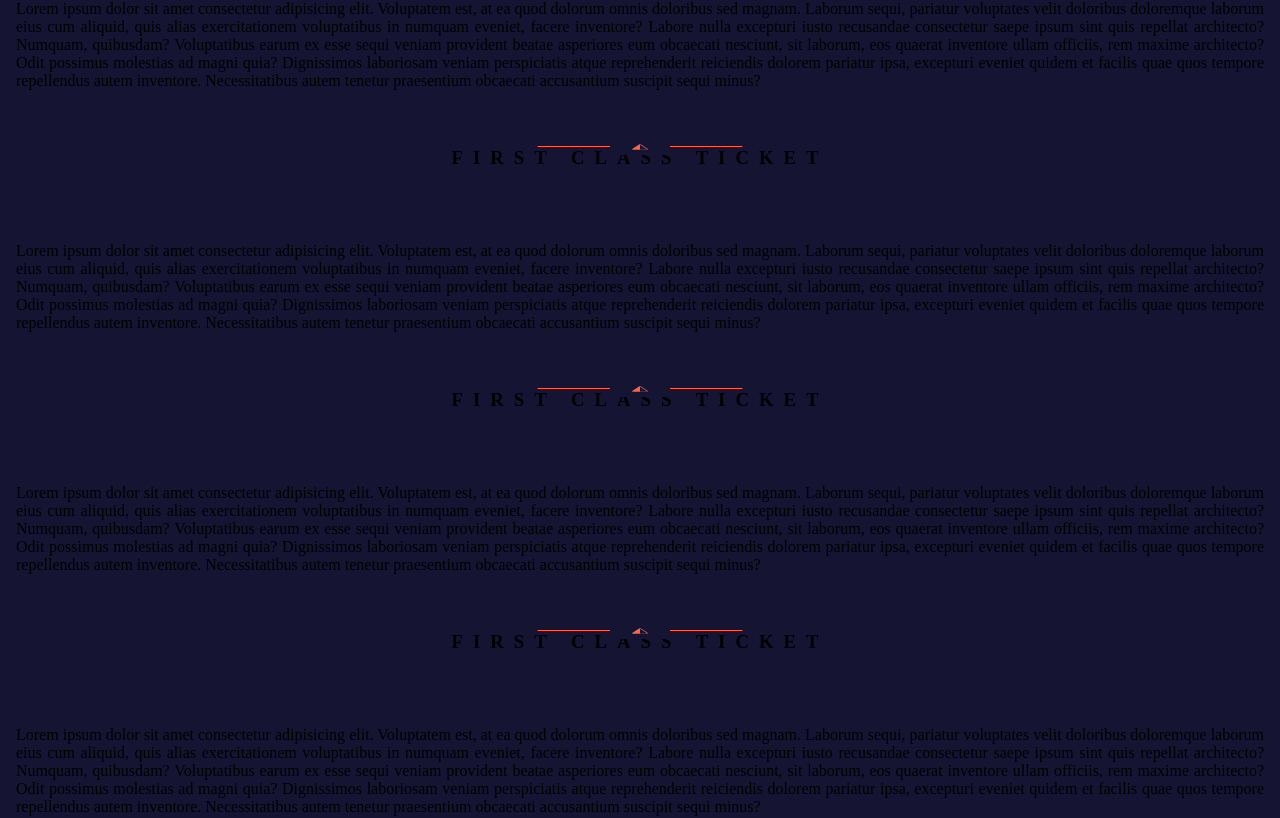
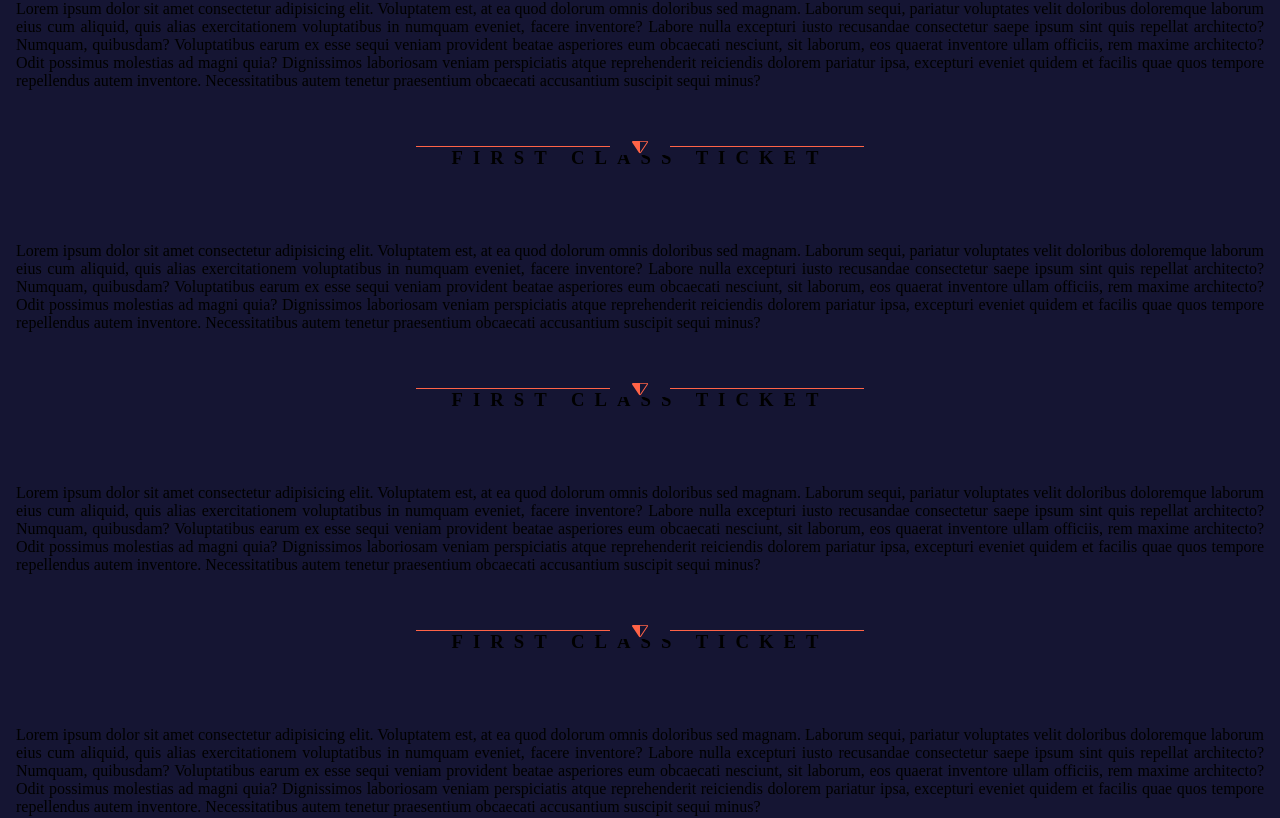
Before and after one commit to AbdulSamman/portfolio-frontend, a React (Vite) app: page / in a window 1280 px wide. Shown: the part 895-1713 px from the top of the page. Built offline with nearby package versions, Linux system fonts and the light colour scheme.

Commit message:
parallaxLine with diffrent scrollY works

```diff
--- a/src/components/ParallaxBackground.tsx
+++ b/src/components/ParallaxBackground.tsx
@@ -1,4 +1,6 @@
 import { Parallax } from "react-parallax";
+// for more parallax another image
+import { ParallaxBanner } from "react-scroll-parallax";
 import Background from "../images/Green.jpg";
 import shadowImage from "../images/shadowForest.png";
 import rightImage from "../images/palmen.png";
--- a/src/components/TextBox.tsx
+++ b/src/components/TextBox.tsx
@@ -6,7 +6,7 @@ export const TextBox = () => {
     <div className="textBox">
       <h3>First Class Ticket</h3>
       <div className="rowParallaxLine">
-        <ParallaxLine speed={10} start={0} end={650} />
+        <ParallaxLine speed={10} start={0} end={700} />
       </div>
       <p>
         Lorem ipsum dolor sit amet consectetur adipisicing elit. Voluptatem est,
@@ -23,7 +23,7 @@ export const TextBox = () => {
         inventore. Necessitatibus autem tenetur praesentium obcaecati
         accusantium suscipit sequi minus?
       </p>
-      <ParallaxLine speed={5} start={700} end={1350} />
+      <ParallaxLine speed={5} start={850} end={1550} />
     </div>
   );
 };
```
Also changed, not shown: package.json (+7 -1 lines), 1 other file (tests, documents, lock files or other folders).
